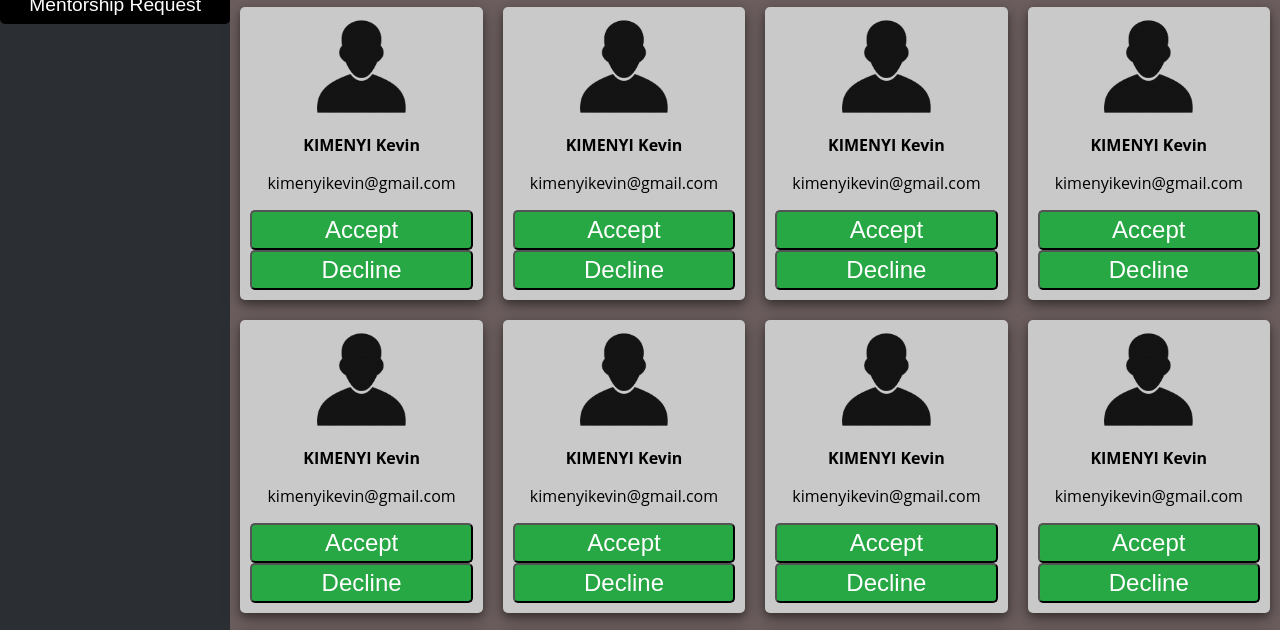
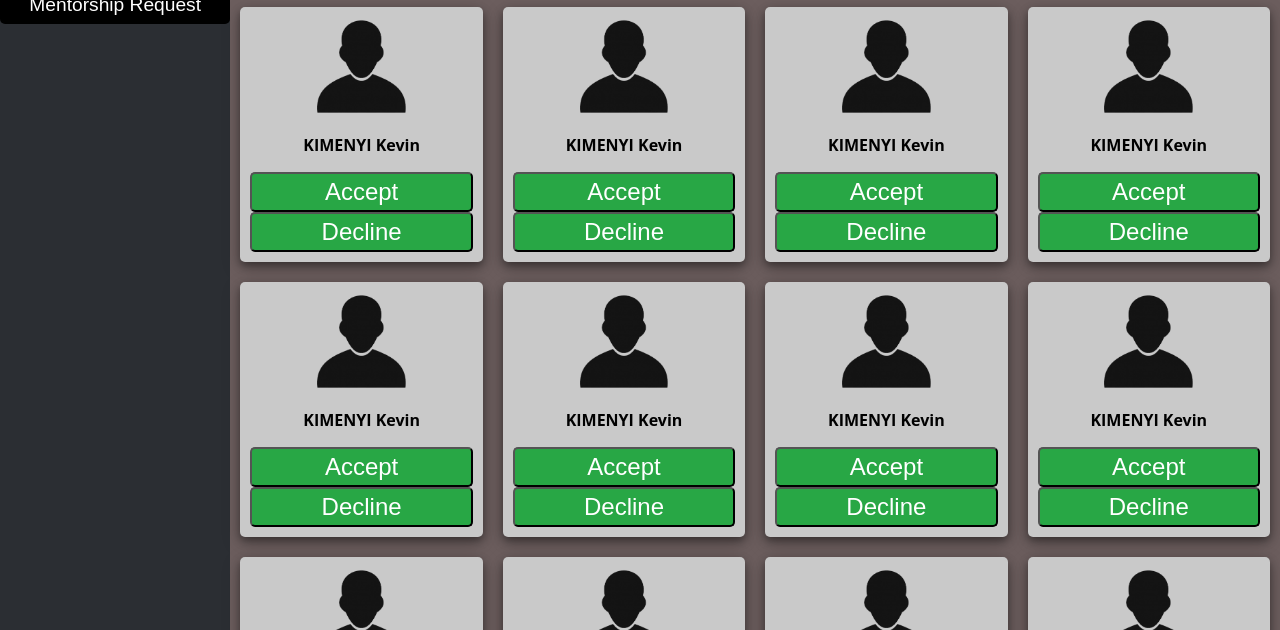
Before and after one commit to kimenyikevin/FreeMentor, a plain HTML site: page UI/pages/mentor.html in a window 1280 px wide. Both pictures are taken after a click on the button "Mentorship Request". Shown: the part 136-766 px from the top of the page. Drawn offline with Linux system fonts and the light colour scheme.

Commit message:
chore(join-CSS): join javascript in one document [finishes: #167925441]

```diff
--- a/UI/css/style.css
+++ b/UI/css/style.css
@@ -170,6 +170,9 @@ button:focus {
   .welcome-image h3{
     font-size: 1em;
   }
+  .welcome-image button{
+    top:60%;
+  }
 }
 /* start of second section */
 .service-container{
@@ -283,7 +286,7 @@ button:focus {
 }
 @media (max-width: 450px){
   .intro-cover div img{
-    margin-left: 5%;
+    margin-left: 25%;
    }
 }
 /* Recently Mentors section  */
@@ -358,6 +361,9 @@ button:focus {
   }
   .mentor-detail h3{
     font-size: 1.3em;
+  }
+  .mentors-cover .mentor-image img{
+    width: 100%;
   }
 }
 @media (max-width: 430px){
--- a/UI/javascript/script.js
+++ b/UI/javascript/script.js
@@ -19,7 +19,7 @@ function toggleMenu() {
   }
 }
 var x = window.matchMedia("(max-width: 450px");
-toggleMenu(x);
+ toggleMenu(x);
 x.addListener(toggleMenu);
 // End of navigator
 
@@ -47,3 +47,18 @@ function nextImage() {
   currentImageCounter = (currentImageCounter+1) % slideshowImages.length;
   slideshowImages[currentImageCounter].style.opacity = 1;
 }
+
+// Admin dashboard , user and mentor dashoard
+function ShowChange(evt, cityName) {
+  var i, tabcontent, tablinks;
+  tabcontent = document.getElementsByClassName("main-content");
+  for (i = 0; i < tabcontent.length; i++) {
+    tabcontent[i].style.display = "none";
+  }
+  tablinks = document.getElementsByClassName("left-links");
+  for (i = 0; i < tablinks.length; i++) {
+    tablinks[i].className = tablinks[i].className.replace(" active", "");
+  }
+  document.getElementById(cityName).style.display = "block";
+  evt.currentTarget.className += " active";
+}
--- a/UI/javascript/user.js
+++ /dev/null
@@ -1,13 +0,0 @@
-function ShowChange(evt, cityName) {
-    var i, tabcontent, tablinks;
-    tabcontent = document.getElementsByClassName("main-content");
-    for (i = 0; i < tabcontent.length; i++) {
-      tabcontent[i].style.display = "none";
-    }
-    tablinks = document.getElementsByClassName("left-links");
-    for (i = 0; i < tablinks.length; i++) {
-      tablinks[i].className = tablinks[i].className.replace(" active", "");
-    }
-    document.getElementById(cityName).style.display = "block";
-    evt.currentTarget.className += " active";
-  }
--- a/UI/pages/mentor.html
+++ b/UI/pages/mentor.html
@@ -90,14 +90,12 @@
                     <div class="mentor-box">
                         <img src="../images/icon.png" alt="">
                         <h3>KIMENYI Kevin</h3>
-                        <p>kimenyikevin@gmail.com</p>
                         <button>Accept</button>
                         <button>Decline</button>
                     </div>
                 <div class="mentor-box">
                         <img src="../images/icon.png" alt="">
                         <h3>KIMENYI Kevin</h3>
-                        <p>kimenyikevin@gmail.com</p>
                         <button>Accept</button>
                         <button>Decline</button>
 
@@ -105,14 +103,12 @@
                 <div class="mentor-box ">
                         <img src="../images/icon.png" alt="">
                         <h3>KIMENYI Kevin</h3>
-                        <p>kimenyikevin@gmail.com</p>
                         <button>Accept</button>
                         <button>Decline</button>
                 </div>
                 <div class="mentor-box ">
                         <img src="../images/icon.png" alt="">
                         <h3>KIMENYI Kevin</h3>
-                        <p>kimenyikevin@gmail.com</p>
                         <button>Accept</button>
                         <button>Decline</button>
                 </div>
@@ -121,14 +117,12 @@
                 <div class="mentor-box ">
                         <img src="../images/icon.png" alt="">
                         <h3>KIMENYI Kevin</h3>
-                        <p>kimenyikevin@gmail.com</p>
                         <button>Accept</button>
                         <button>Decline</button>
                 </div>
                 <div class="mentor-box ">
                         <img src="../images/icon.png" alt="">
                         <h3>KIMENYI Kevin</h3>
-                        <p>kimenyikevin@gmail.com</p>
                         <button>Accept</button>
                         <button>Decline</button>
 
@@ -136,14 +130,12 @@
                 <div class="mentor-box ">
                         <img src="../images/icon.png" alt="">
                         <h3>KIMENYI Kevin</h3>
-                        <p>kimenyikevin@gmail.com</p>
                         <button>Accept</button>
                         <button>Decline</button>
                 </div>
                 <div class="mentor-box">
                         <img src="../images/icon.png" alt="">
                         <h3>KIMENYI Kevin</h3>
-                        <p>kimenyikevin@gmail.com</p>
                         <button>Accept</button>
                         <button>Decline</button>
                 </div>
@@ -152,28 +144,24 @@
                     <div class="mentor-box ">
                         <img src="../images/icon.png" alt="">
                         <h3>KIMENYI Kevin</h3>
-                        <p>kimenyikevin@gmail.com</p>
                         <button>Accept</button>
                         <button>Decline</button>
                     </div>
                     <div class="mentor-box ">
                         <img src="../images/icon.png" alt="">
                         <h3>KIMENYI Kevin</h3>
-                        <p>kimenyikevin@gmail.com</p>
                         <button>Accept</button>
                         <button>Decline</button>
                     </div>
                     <div class="mentor-box ">
                         <img src="../images/icon.png" alt="">
                         <h3>KIMENYI Kevin</h3>
-                        <p>kimenyikevin@gmail.com</p>
                         <button>Accept</button>
                         <button>Decline</button>
                     </div>
                     <div class="mentor-box ">
                             <img src="../images/icon.png" alt="">
                             <h3>KIMENYI Kevin</h3>
-                            <p>kimenyikevin@gmail.com</p>
                             <button>Accept</button>
                             <button>Decline</button>
                     </div>
@@ -229,6 +217,6 @@
     <!-- <footer>
 
     </footer> -->
-    <script src="../javascript/user.js"></script>
+    <script src="../javascript/script.js"></script>
 </body>
 </html>
```
Also changed, not shown: UI/javascript/admin.js (deleted, +0 -13 lines), UI/pages/admin.html (+1 -1 lines), UI/pages/user.html (+1 -1 lines).
